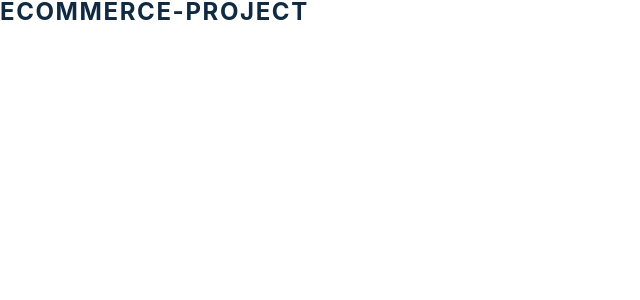
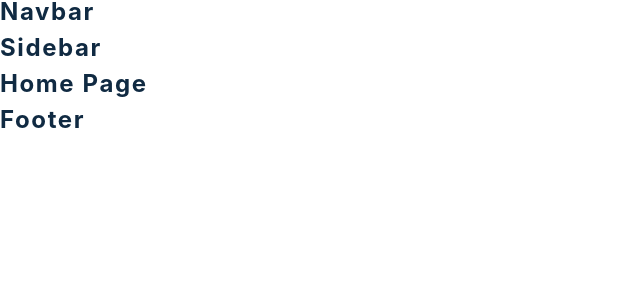
Before and after one commit to nguyenminhthao123/E-COMMERCE-PROJECT, a React (Create React App) app: page / in a window 1280 px wide. Shown: the top 300 px of the page, without its empty margins (0-640 px from the left). Built offline with nearby package versions, Linux system fonts and the light colour scheme.

Commit message:
Phân chia router cho projects

```diff
--- a/src/App.js
+++ b/src/App.js
@@ -1,11 +1,43 @@
 import React from 'react'
 import { BrowserRouter as Router, Switch, Route } from 'react-router-dom'
 import { Navbar, Sidebar, Footer } from './components'
+import { AboutPage, AuthWrapper, CheckoutPage, ErrorPage, HomePage, ProductsPage, SingleProductPage, CartPage, PrivateRoute } from './pages'
 
 function App() {
 
 
-  return <h4>ECOMMERCE-PROJECT</h4>
+  return (<>
+    <Router>
+      <Navbar />
+      <Sidebar />
+      <Switch>
+        <Route path="/" exact>
+          <HomePage />
+        </Route>
+        <Route path="/about" exact>
+          <AboutPage />
+        </Route>
+        <Route path="/cart" exact>
+          <CartPage />
+        </Route>
+        <Route path="/product" exact>
+          <ProductsPage />
+        </Route>
+        <Route path="/checkout" exact>
+          <CheckoutPage />
+        </Route>
+        <Route path="/product/:id" exact>
+          <SingleProductPage />
+        </Route>
+        <Route path="*" exact>
+          <ErrorPage />
+        </Route>
+      </Switch>
+      <Footer />
+    </Router>
+
+
+  </>)
 }
 
 export default App
--- a/src/pages/index.js
+++ b/src/pages/index.js
@@ -0,0 +1,10 @@
+import AboutPage from './AboutPage'
+import CartPage from './CartPage'
+import ProductsPage from './ProductsPage'
+import SingleProductPage from './SingleProductPage'
+import ErrorPage from './ErrorPage'
+import CheckoutPage from './CheckoutPage'
+import HomePage from './HomePage'
+import AuthWrapper from './AuthWrapper'
+import PrivateRoute from './PrivateRoute'
+export {AboutPage,AuthWrapper,CheckoutPage,ErrorPage,HomePage,ProductsPage,SingleProductPage,CartPage,PrivateRoute}
```
